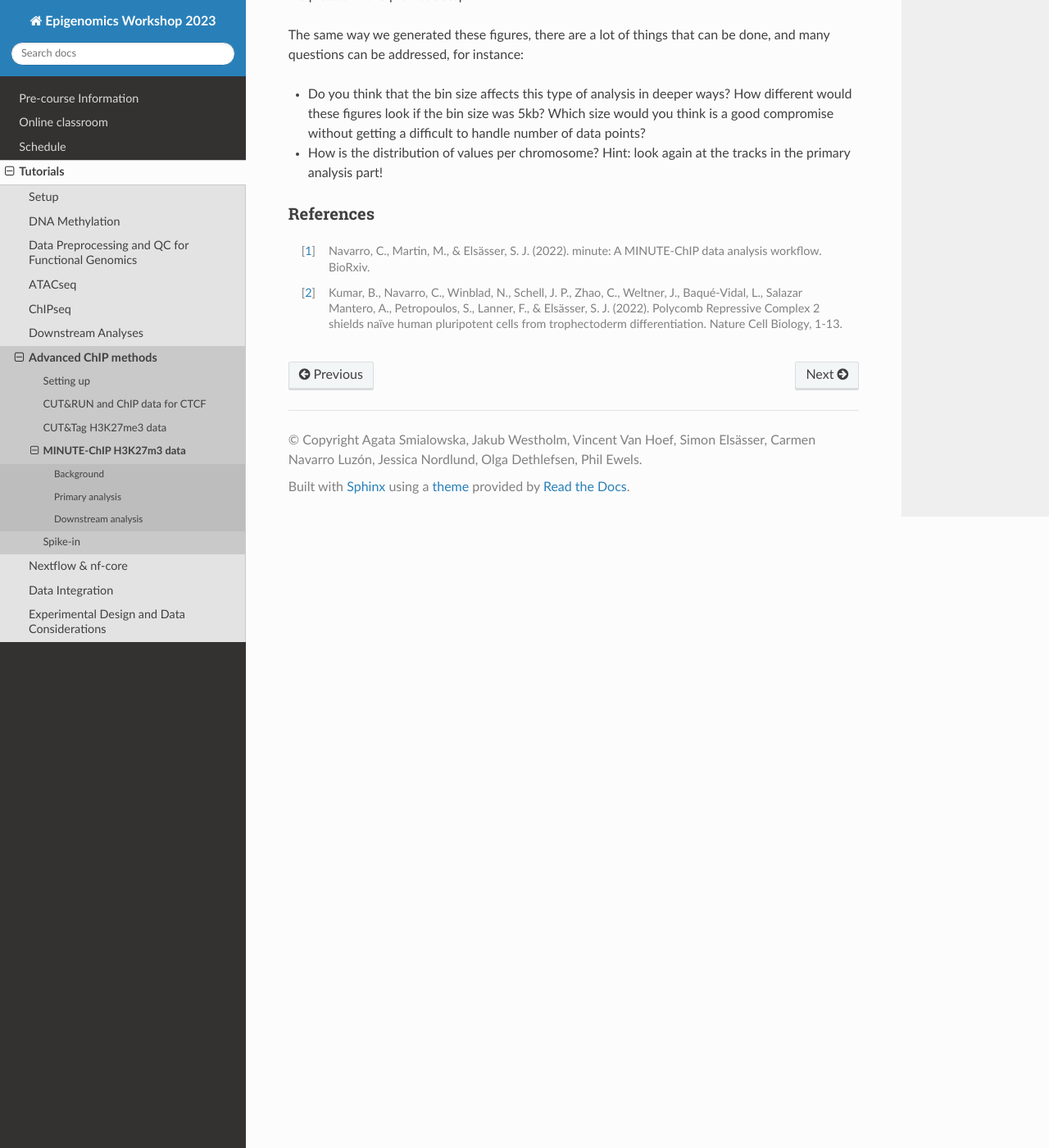
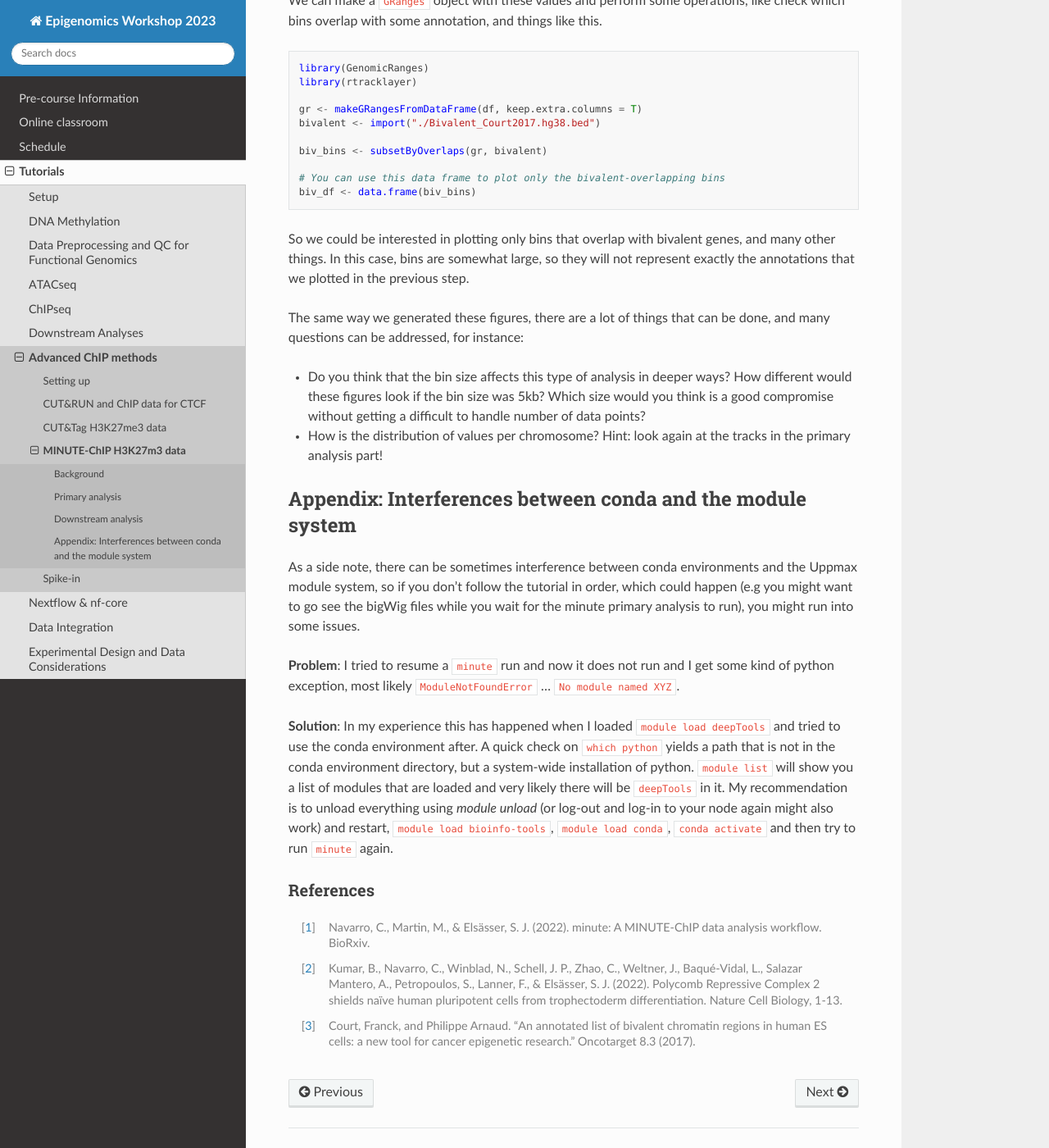
Before and after one commit to NBISweden/workshop-epigenomics-RTDs, a Sphinx documentation site: the page built from docs/content/tutorials/quantitativeChip/minute-lab.rst, in a window 1280 px wide and 1400 px high, scrolled down 12784 px. Shown: the whole window at 82% size. Built offline with Sphinx 7.4.7 and the Read the Docs theme 2.0.0, drawn with Linux system fonts in a browser that asks for light colours; some of the changed text lies outside the part shown.

Commit message:
Add conda troubleshooting to minute tutorial

```diff
--- a/docs/content/tutorials/quantitativeChip/minute-lab.rst
+++ b/docs/content/tutorials/quantitativeChip/minute-lab.rst
@@ -33,7 +33,7 @@ We are going to analyse H3K27m3 data from human ESCs, where we have shown that N
 
 
 In order to make this tutorial last a reasonable time, the **primary analysis** part is independent from the second part, as it runs only on a subset of the data you can see in the second part. During the **primary analysis**
-you will see H3K27m3 data output for replicate 1 of our experiments. In the **downstream analysis** you can look at the three replicates together.
+you will see H3K27m3 data output for replicate 1 of our experiments. In the **downstream analysis** you can look at the genome-wide values and at relevant loci, such as bivalent genes.
 
 
 What you will learn:
@@ -76,22 +76,29 @@ If you want to make a fresh install, you can make a new conda environment and in
   conda create -n minute minute
 
 
-.. admonition:: Speed up the process using mamba
 
-   Sometimes :code:`conda` takes long time resolving dependencies on large environments. An alternative is :code:`mamba`, a reimplementation of :code:`conda` in C++. It is faster on the package dependency resolution. However, you might still experience some waiting time!
+**Speed up the process using mamba**
 
-   If you want to use mamba instead (on Uppmax it is included in the `conda module <https://www.uppmax.uu.se/support/user-guides/python-user-guide/>`_), your code would look like:
+Sometimes :code:`conda` takes long time resolving dependencies on large environments. An alternative is :code:`mamba`, a reimplementation of :code:`conda` in C++. It is faster on the package dependency resolution. However, you might still experience some waiting time!
 
-  .. code-block:: bash
+If you want to use mamba instead (on Uppmax it is included in the `conda module <https://www.uppmax.uu.se/support/user-guides/python-user-guide/>`_), your code would look like:
 
-    module load bioinfo-tools
-    module load conda
+.. code-block:: bash
 
-    mamba create -n minute minute
+  module load bioinfo-tools
+  module load conda
+
+  mamba create -n minute minute
+
+
+.. admonition:: Conda-related issues
+
+  If you run into some issues running :code:`minute` after initializing the conda
+  environment, it could be related to loaded modules. Check section about `conda issues`_.
 
 
 Files
-^^^^^
+^^^^^^^^
 
 We are going to look at Naïve vs Primed human ES cells, and as control we have EZH2-inhibitor treatment,
 which removes H3K27m3 from the cells, creating a baseline for technical background.
@@ -121,8 +128,7 @@ Now, this is how your directory structure should look like:
 
 
 
-Configuration
-********************
+**Configuration**
 
 :code:`minute` needs these three configuration files to run:
 
@@ -319,15 +325,15 @@ part of the tutorial.
 
   .. code-block:: bash
 
-    nohup minute run -j 4 > minute_pipeline.out 2> minute_pipeline.err &
+    nohup minute run --cores 4 > minute_pipeline.out 2> minute_pipeline.err &
 
-  `nohup` is a handy command that will make sure that the `snakemake` keeps running even if you logout or are kicked out of the session on Uppmax.
+  `nohup` is a handy command that will make sure that :code:`snakemake` keeps running even if you log out or are kicked out of the session on Uppmax.
 
   You can peek in the progress of the pipeline by looking at the output from time to time:
 
   .. code-block:: bash
 
-    tail minute_pipeline.out
+    tail minute_pipeline.err
 
   It is important that you do this right away, to see if the pipeline is correctly running or there is some issue with it. Otherwise, if it crashes, it will print the error in the output files you speficied and you will not notice.
 
@@ -341,6 +347,22 @@ part of the tutorial.
 
 
   This will overwrite the previous logs, so if you want to keep the previous ones, just use a different filename, like `minute_pipeline_rerun.out`.
+
+Sometimes if the job is canceled externally (for example if you are kicked out of Rackham but forgot to use `nohup`) the running directory stays locked. Snakemake locks directories when it is running to avoid accidental concurrent runs. If you get an error like this:
+
+.. code-block:: bash
+
+  LockException:
+  Error: Directory cannot be locked. Please make sure that no other Snakemake process is trying to create the same files in the following directory:
+
+
+You can fix it by first running minute with the `--unlock` parameter:
+
+.. code-block:: bash
+
+  minute run --unlock
+
+This will print `Unlocking working directory` and exit, so you can run again with `--rerun-incomplete`.
 
 
 After the pipeline is run, you will have the following folders:
@@ -489,6 +505,8 @@ Then you can generate a plot by doing:
    .. image:: Figures/minute_04_scaled_bivalent_profile.png
           :width: 500px
 
+   This is an example of how the pooled replicates look on average. As you can see, when not scaled, Primed looks like it is much more enriched at bivalent genes than Naïve. This difference becomes much smaller when scaled.
+
 
 **Q: How do the scaled Naïve vs Primed differ when you move away from the gene body?**
 You can check this by playing with the parameters :code:`--downstream` and :code:`--upstream` when running `computeMatrix`.
@@ -529,8 +547,7 @@ distribution.
   multiBigwigSummary bins -b ./bw/H3K27*pooled.hg38.scaled.bw ./bw/H3K27*pooled.hg38.unscaled.bw -o 10kb_bins.npz --outRawCounts 10kb_bins.tab -bs 10000 -p 10
 
 
-This will generate a :code:`10kb_bins.tab` tab-delimited file that contains mean coverage per 10kb bin across the genome for the different bigWig files. You can import this table into :code:`R` and
-look at the bin distribution using some simple :code:`ggplot` commands.
+This will generate a :code:`10kb_bins.tab` tab-delimited file that contains mean coverage per 10kb bin across the genome for the different bigWig files. You can import this table into :code:`R` and look at the bin distribution using some simple :code:`ggplot` commands.
 
 .. note::
   Since you already have run :code:`RStudio` in other tutorials, you can use any approach you have used before for running R. Just note that you need to have access to this :code:`10kb_bins.tab` you just created. You can also do it locally in your computer, if you have a :code:`RStudio`  version installed, and you will only need :code:`ggplot2` and :code:`GenomicRanges` + :code:`rtracklayer`.
@@ -614,9 +631,32 @@ The same way we generated these figures, there are a lot of things that can be d
 - How is the distribution of values per chromosome? Hint: look again at the tracks in the primary analysis part!
 
 
+.. _conda issues:
+
+Appendix: Interferences between conda and the module system
+-----------------------------------------------------------------------
+
+As a side note, there can be sometimes interference between conda environments
+and the Uppmax module system, so if you don't follow the tutorial in order,
+which could happen (e.g you might want to go see the bigWig files while you wait
+for the minute primary analysis to run), you might run into some issues.
+
+**Problem**: I tried to resume a :code:`minute` run and now it does not run and I get some kind of python exception, most
+likely :code:`ModuleNotFoundError` ... :code:`No module named XYZ`.
+
+**Solution**: In my experience this has happened when I loaded :code:`module load deepTools` and tried
+to use the conda environment after. A quick check on :code:`which python` yields a path
+that is not in the conda environment directory, but a system-wide installation of
+python. :code:`module list` will show you a list of modules
+that are loaded and very likely there will be :code:`deepTools` in it.
+My recommendation is to unload everything using `module unload`
+(or log-out and log-in to your node again might also work) and restart, :code:`module load bioinfo-tools`,
+:code:`module load conda`, :code:`conda activate` and then try to run :code:`minute` again.
+
 
 References
 ^^^^^^^^^^^^^^^^
 
 .. [1] Navarro, C., Martin, M., & Elsässer, S. J. (2022). minute: A MINUTE-ChIP data analysis workflow. BioRxiv.
 .. [2] Kumar, B., Navarro, C., Winblad, N., Schell, J. P., Zhao, C., Weltner, J., Baqué-Vidal, L., Salazar Mantero, A., Petropoulos, S., Lanner, F., & Elsässer, S. J. (2022). Polycomb Repressive Complex 2 shields naïve human pluripotent cells from trophectoderm differentiation. Nature Cell Biology, 1-13.
+.. [3] Court, Franck, and Philippe Arnaud. "An annotated list of bivalent chromatin regions in human ES cells: a new tool for cancer epigenetic research." Oncotarget 8.3 (2017).
```
Also changed, not shown: other parts of docs/content/tutorials/quantitativeChip/minute-lab.rst (+8 -14 lines).
